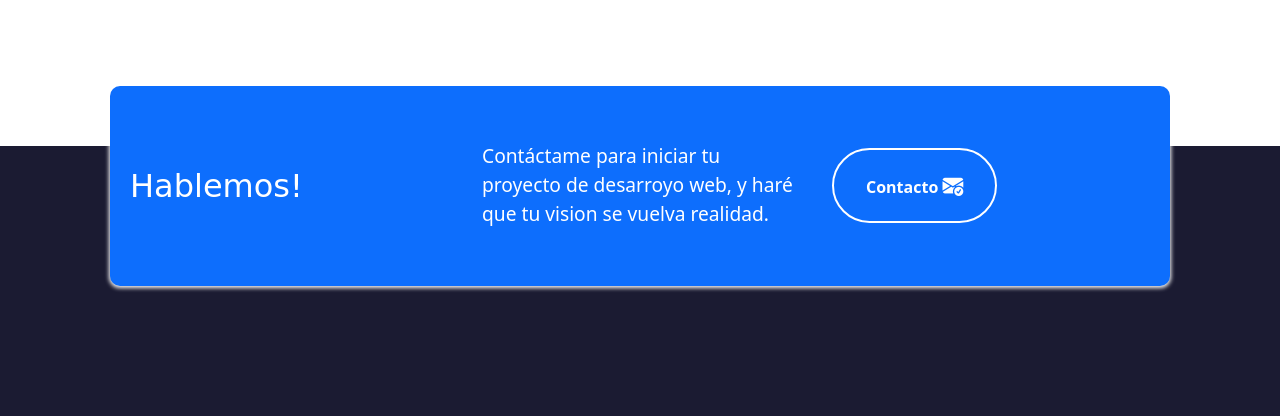
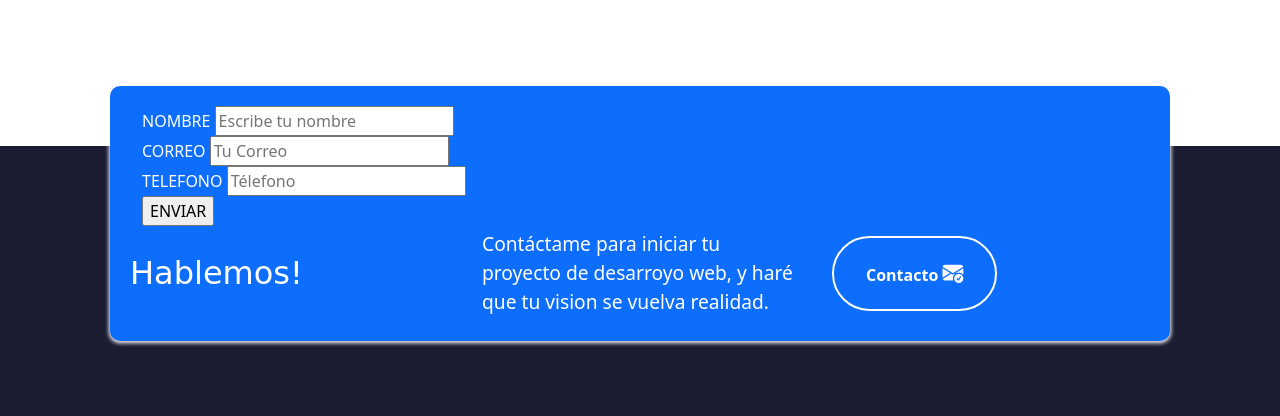
Before and after one commit to Alexgarcia15/Hector_Garcia.github.io, a plain HTML site: page index.html in a window 1280 px wide. Shown: the part 3915-4331 px from the top of the page. Drawn offline with nearby package versions, Linux system fonts and the light colour scheme; a web font is replaced by a local one.

Commit message:
Update index.html

```diff
--- a/index.html
+++ b/index.html
@@ -370,6 +370,18 @@
     <div class="container">
       <div class="container tex-center rectangulo d-flex justify-content-evenly">
         <div class="row">
+          <div>
+            <form>
+              <label for="nombre">NOMBRE</label>
+              <input type="text" placeholder="Escribe tu nombre" required><br>
+              <label for="correo">CORREO</label>
+              <input type="email" placeholder="Tu Correo"><br>
+              <label for="phone">TELEFONO</label>
+              <input type="number" placeholder="Télefono" required><br>
+              <input type="submit" value="ENVIAR">
+
+            </form>
+          </div>
           <div class="col-12 col-md-4 seccion-titulo">
             Hablemos!
           </div>
```
